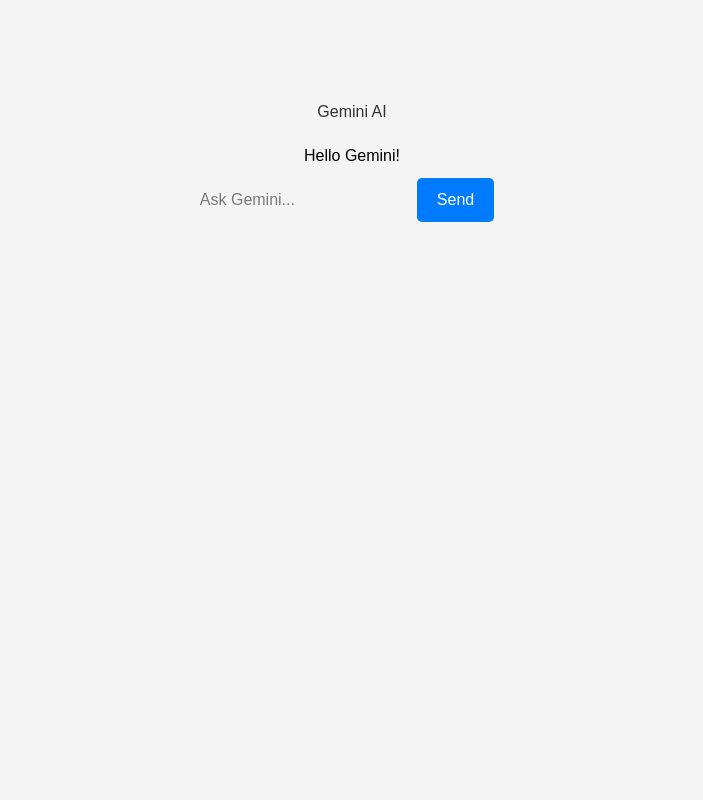
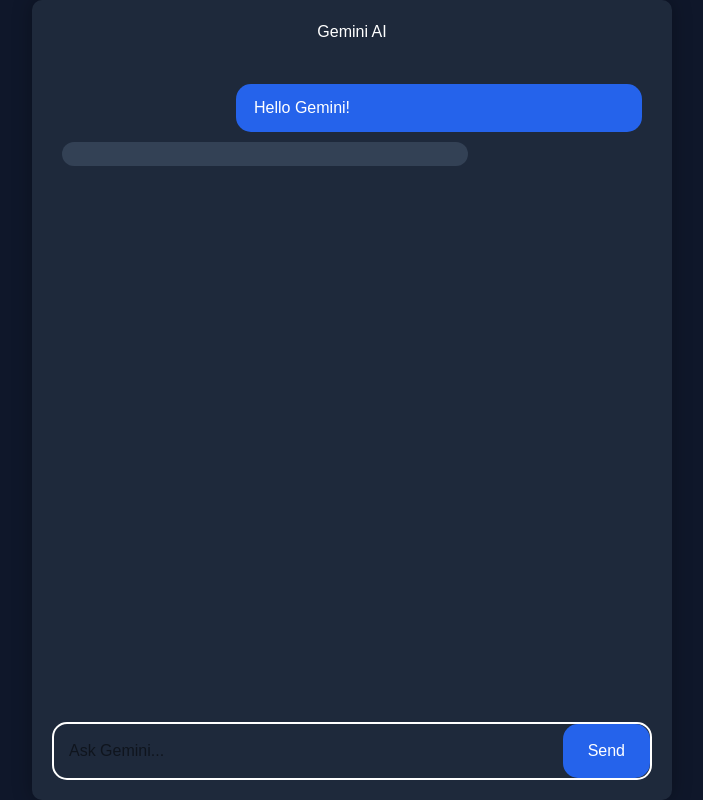
Before and after one commit to harshgolhani2006-blip/Wed-Development, a React (Vite) app in the folder class/React Class/my-react-app/: page /Product in a window 1280 px wide. Shown: the whole page, without its empty margins (288-991 px from the left). Built offline with nearby package versions, Linux system fonts and the light colour scheme.

Commit message:
Add files via upload

```diff
--- a/class/React Class/my-react-app/src/App.css
+++ b/class/React Class/my-react-app/src/App.css
@@ -254,7 +254,7 @@
  */
 /* //Todo List css */
 
-
+/* //practice 1
 * {
   margin: 0;
   padding: 0;
@@ -296,4 +296,101 @@
 
 button:hover {
   background-color: #0056b3;
+} */
+
+/* Block-Box.css */
+
+* {
+  margin: 0;
+  padding: 0;
+  box-sizing: border-box;
+  font-family: Arial, sans-serif;
 }
+
+body {
+  background: #0f172a;
+}
+
+.container {
+  height: 100vh;
+  display: flex;
+  justify-content: center;
+  align-items: center;
+}
+
+.chat-box {
+  width: 50%;
+  height: 100%;
+  background: #1e293b;
+  border-radius: 10px;
+  padding: 20px;
+  display: flex;
+  flex-direction: column;
+  box-shadow: 0 0 20px rgba(0,0,0,0.3);
+}
+
+.chat-box h1 {
+  text-align: center;
+  color: white;
+  margin-bottom: 20px;
+}
+
+.messages {
+  flex: 1;
+  overflow-y: auto;
+  padding: 10px;
+}
+
+.message {
+  max-width: 70%;
+  padding: 12px 18px;
+  margin: 10px 0;
+  border-radius: 15px;
+}
+
+.user {
+  background: #2563eb;
+  color: white;
+  margin-left: auto;
+}
+
+.ai {
+  background: #334155;
+  color: white;
+}
+
+.input-box {
+  display: flex;
+  gap: 10px;
+  margin-top: 15px;
+  border: 2px solid white;
+  border-radius: 15px;
+}
+
+.input-box input {
+  flex: 1;
+  padding: 15px;
+  border: none;
+  border-radius: 30px;
+  outline: none;
+  font-size: 16px;
+}
+
+.input-box button {
+  padding: 15px 25px;
+  border: none;
+  border-radius: 15px;
+  background: #2563eb;
+  color: white;
+  cursor: pointer;
+  font-size: 16px;
+}
+
+.input-box button:hover {
+  background: #1d4ed8;
+}
+.message.bot {
+  background: #334155;
+  color: white;
+  margin-right: auto;
+}
```
